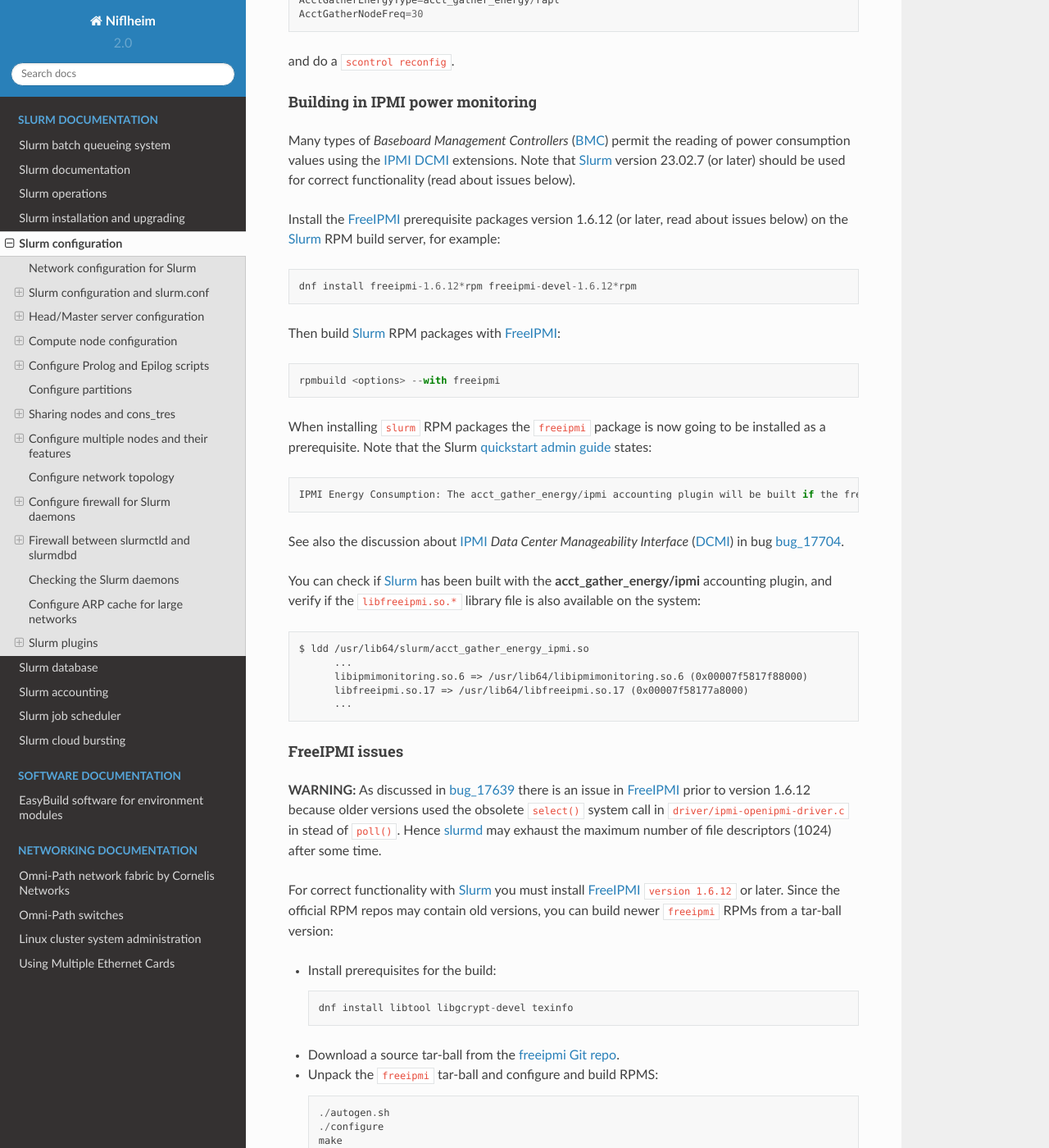
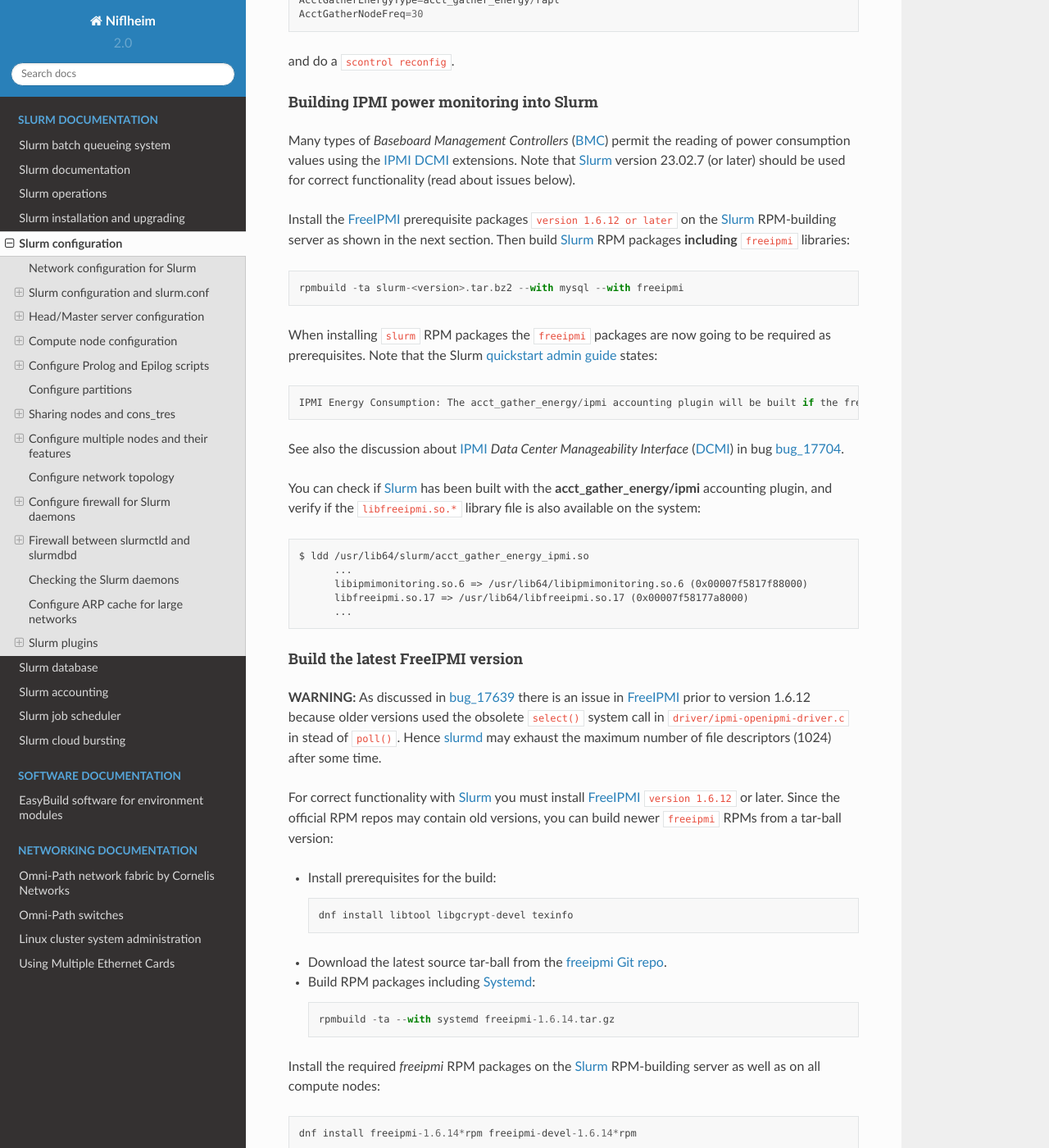
Before and after one commit to OleHolmNielsen/Niflheim_system, a Sphinx documentation site: the page built from docs/Slurm_configuration.rst, in a window 1280 px wide and 1400 px high, scrolled down 17672 px. Shown: the whole window at 82% size. Built offline with Sphinx 7.4.7 and the Read the Docs theme 2.0.0, drawn with Linux system fonts in a browser that asks for light colours.

Commit message:
FreeIPMI build instructions updated

```diff
--- a/docs/Slurm_configuration.rst
+++ b/docs/Slurm_configuration.rst
@@ -710,21 +710,18 @@
 
 .. _ipmi_power_monitoring:
 
-Building in IPMI power monitoring
-........................................
+Building IPMI power monitoring into Slurm
+.........................................
 
 Many types of *Baseboard Management Controllers* (BMC_) permit the reading of power consumption values using the IPMI_ DCMI_ extensions.
 Note that Slurm_ version 23.02.7 (or later) should be used for correct functionality (read about issues below).
 
-Install the FreeIPMI_ prerequisite packages version 1.6.12 (or later, read about issues below) on the Slurm_ RPM build server, for example::
-
-  dnf install freeipmi-1.6.12*rpm freeipmi-devel-1.6.12*rpm
-
-Then build Slurm_ RPM packages with FreeIPMI_::
-
-   rpmbuild <options> --with freeipmi
-
-When installing ``slurm`` RPM packages the ``freeipmi`` package is now going to be installed as a prerequisite.
+Install the FreeIPMI_ prerequisite packages ``version 1.6.12 or later`` on the Slurm_ RPM-building server as shown in the next section.
+Then build Slurm_ RPM packages **including** ``freeipmi`` libraries::
+
+  rpmbuild -ta slurm-<version>.tar.bz2 --with mysql --with freeipmi
+
+When installing ``slurm`` RPM packages the ``freeipmi`` packages are now going to be required as prerequisites.
 Note that the Slurm `quickstart admin guide <https://slurm.schedmd.com/quickstart_admin.html>`_ states::
 
   IPMI Energy Consumption: The acct_gather_energy/ipmi accounting plugin will be built if the freeipmi development library is present.
@@ -744,8 +741,8 @@
 .. _IPMI: https://en.wikipedia.org/wiki/Intelligent_Platform_Management_Interface
 .. _bug_17704: https://bugs.schedmd.com/show_bug.cgi?id=17704
 
-FreeIPMI issues
-................
+Build the latest FreeIPMI version
+.......................................
 
 **WARNING:**
 As discussed in bug_17639_ there is an issue in FreeIPMI_ prior to version 1.6.12
@@ -761,15 +758,17 @@
 
     dnf install libtool libgcrypt-devel texinfo
 
-* Download a source tar-ball from the `freeipmi Git repo <https://git.savannah.gnu.org/cgit/freeipmi.git/>`_.
-
-* Unpack the ``freeipmi`` tar-ball and configure and build RPMS::
-
-    ./autogen.sh
-    ./configure
-    make
-    make dist
-    rpmbuild -ta --with systemd *.tar.gz
+* Download the latest source tar-ball from the `freeipmi Git repo <https://git.savannah.gnu.org/cgit/freeipmi.git/>`_.
+
+* Build RPM packages including Systemd_::
+
+    rpmbuild -ta --with systemd freeipmi-1.6.14.tar.gz
+
+Install the required *freeipmi* RPM packages on the Slurm_ RPM-building server as well as on all compute nodes::
+
+  dnf install freeipmi-1.6.14*rpm freeipmi-devel-1.6.14*rpm
+
+.. _Systemd: https://en.wikipedia.org/wiki/Systemd
 
 Using IPMI power monitoring (from Slurm 23.02.7)
 ................................................
```
